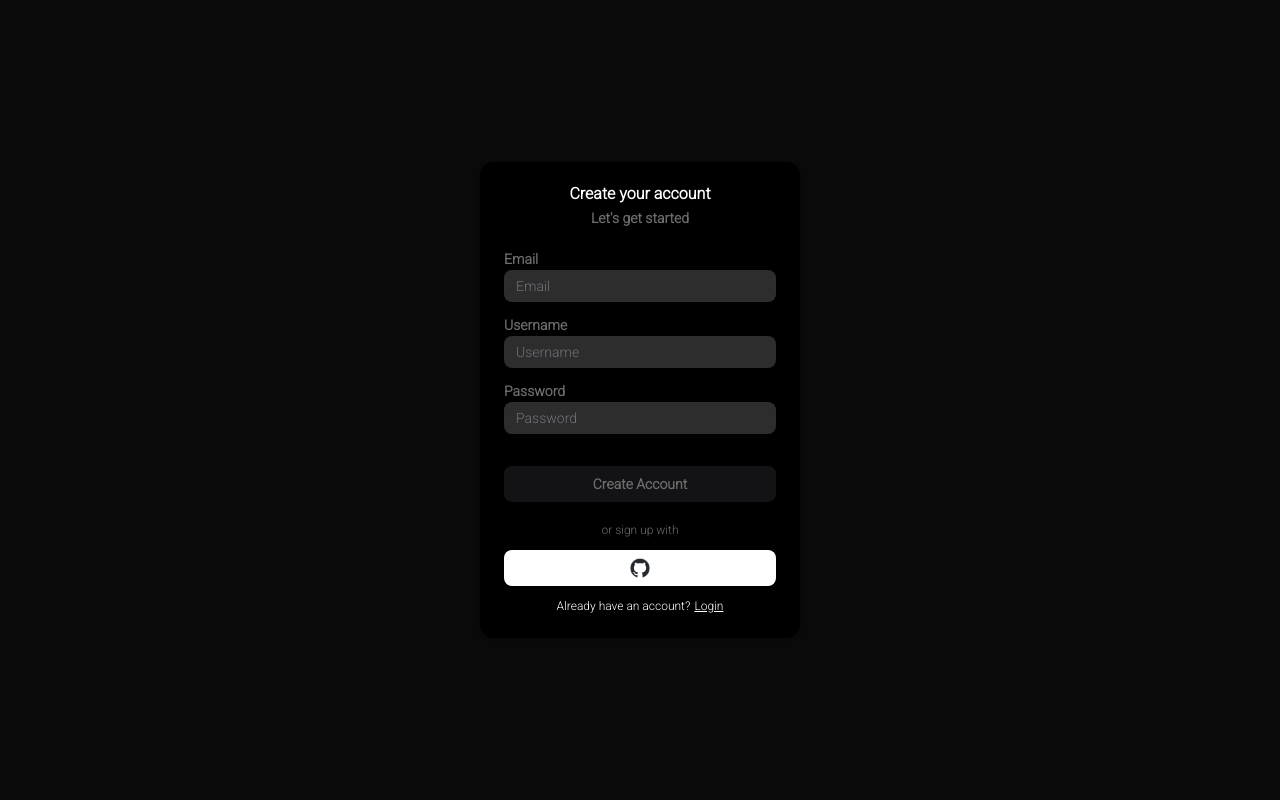
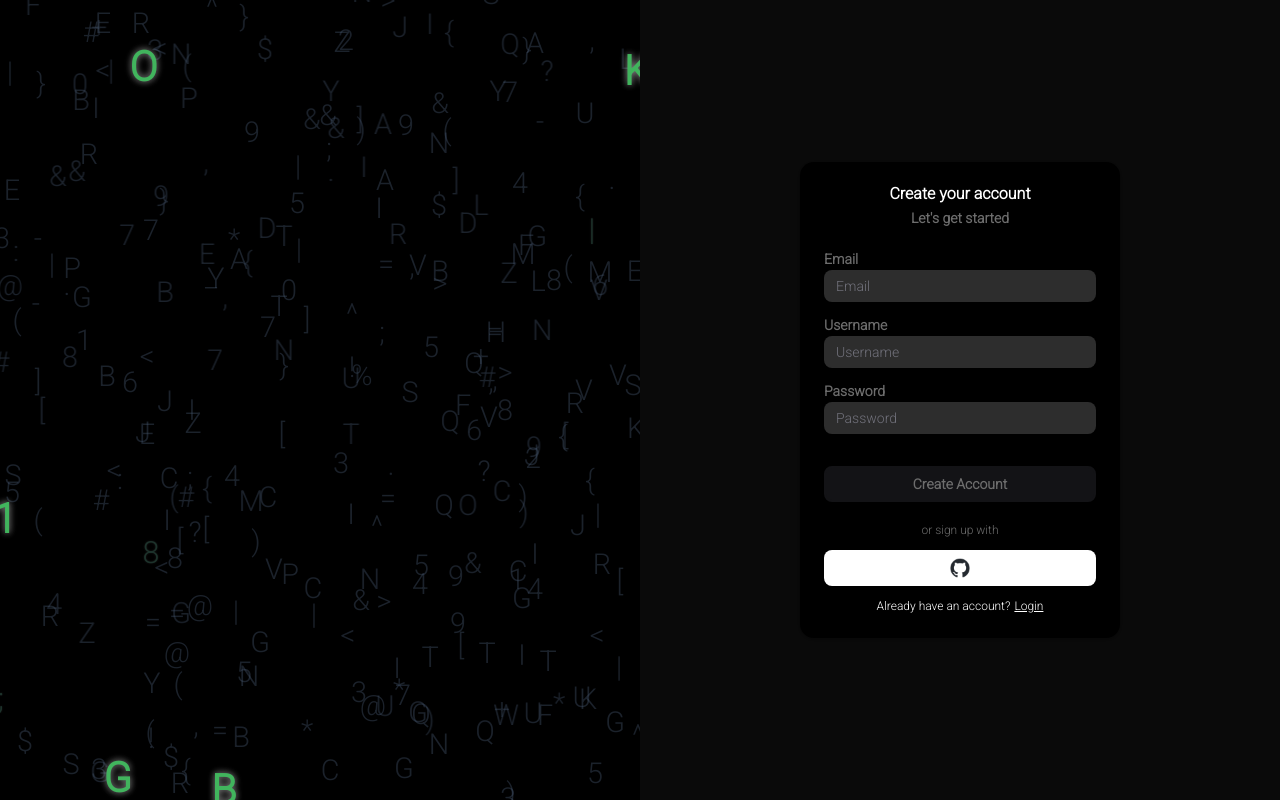
Before and after one commit to chrollo-lucifer-12/chess-fe, a Next.js app: page /signup in a window 1280 px wide. Built offline with nearby package versions, Linux system fonts and the light colour scheme.

Commit message:
added raining bg

```diff
--- /dev/null
+++ b/src/app/(auth)/_components/raining-bg.tsx
@@ -0,0 +1,113 @@
+"use client"
+
+import type React from "react"
+import { useState, useEffect, useCallback, useRef } from "react"
+
+interface Character {
+    char: string
+    x: number
+    y: number
+    speed: number
+}
+
+const RainingBg: React.FC = () => {
+    const [characters, setCharacters] = useState<Character[]>([])
+    const [activeIndices, setActiveIndices] = useState<Set<number>>(new Set())
+
+    const createCharacters = useCallback(() => {
+        const allChars = "ABCDEFGHIJKLMNOPQRSTUVWXYZ0123456789!@#$%^&*()_+-=[]{}|;:,.<>?"
+        const charCount = 300
+        const newCharacters: Character[] = []
+
+        for (let i = 0; i < charCount; i++) {
+            newCharacters.push({
+                char: allChars[Math.floor(Math.random() * allChars.length)],
+                x: Math.random() * 100,
+                y: Math.random() * 100,
+                speed: 0.1 + Math.random() * 0.3,
+            })
+        }
+
+        return newCharacters
+    }, [])
+
+    useEffect(() => {
+        setCharacters(createCharacters())
+    }, [createCharacters])
+
+    useEffect(() => {
+        const updateActiveIndices = () => {
+            const newActiveIndices = new Set<number>()
+            const numActive = Math.floor(Math.random() * 3) + 3
+            for (let i = 0; i < numActive; i++) {
+                newActiveIndices.add(Math.floor(Math.random() * characters.length))
+            }
+            setActiveIndices(newActiveIndices)
+        }
+
+        const flickerInterval = setInterval(updateActiveIndices, 50)
+        return () => clearInterval(flickerInterval)
+    }, [characters.length])
+
+    useEffect(() => {
+        let animationFrameId: number
+
+        const updatePositions = () => {
+            setCharacters(prevChars =>
+                prevChars.map(char => ({
+                    ...char,
+                    y: char.y + char.speed,
+                    ...(char.y >= 100 && {
+                        y: -5,
+                        x: Math.random() * 100,
+                        char: "ABCDEFGHIJKLMNOPQRSTUVWXYZ0123456789!@#$%^&*()_+-=[]{}|;:,.<>?"[
+                            Math.floor(Math.random() * "ABCDEFGHIJKLMNOPQRSTUVWXYZ0123456789!@#$%^&*()_+-=[]{}|;:,.<>?".length)
+                            ],
+                    }),
+                }))
+            )
+            animationFrameId = requestAnimationFrame(updatePositions)
+        }
+
+        animationFrameId = requestAnimationFrame(updatePositions)
+        return () => cancelAnimationFrame(animationFrameId)
+    }, [])
+
+    return (
+        <div className="relative w-full h-screen bg-black overflow-hidden">
+            {characters.map((char, index) => (
+                <span
+                    key={index}
+                    className={`absolute text-xs transition-colors duration-100 ${
+                        activeIndices.has(index)
+                            ? "text-[#00ff00] text-base scale-125 z-10 font-bold animate-pulse"
+                            : "text-slate-600 font-light"
+                    }`}
+                    style={{
+                        left: `${char.x}%`,
+                        top: `${char.y}%`,
+                        transform: `translate(-50%, -50%) ${activeIndices.has(index) ? 'scale(1.25)' : 'scale(1)'}`,
+                        textShadow: activeIndices.has(index)
+                            ? '0 0 8px rgba(255,255,255,0.8), 0 0 12px rgba(255,255,255,0.4)'
+                            : 'none',
+                        opacity: activeIndices.has(index) ? 1 : 0.4,
+                        transition: 'color 0.1s, transform 0.1s, text-shadow 0.1s',
+                        willChange: 'transform, top',
+                        fontSize: '1.8rem'
+                    }}
+                >
+          {char.char}
+        </span>
+            ))}
+
+            <style jsx global>{`
+        .dud {
+          color: #0f0;
+          opacity: 0.7;
+        }
+      `}</style>
+        </div>
+    )
+}
+
+export default RainingBg
--- a/src/app/(auth)/layout.tsx
+++ b/src/app/(auth)/layout.tsx
@@ -1,8 +1,15 @@
 import {ReactNode} from "react";
+import RainingBg from "@/app/(auth)/_components/raining-bg";
 
 const Layout = ({children} : {children : ReactNode}) => {
-    return <main className={"bg-[#0A0A0A] h-screen"}>
-        {children}
+    return <main className={"bg-[#0A0A0A] h-screen flex"}>
+        <div className={"w-[50%]"}>
+            <RainingBg/>
+        </div>
+       <div className={"w-[50%]"}>
+           {children}
+       </div>
+
     </main>
 }
 
--- a/src/app/(auth)/login/page.tsx
+++ b/src/app/(auth)/login/page.tsx
@@ -10,12 +10,12 @@ const LoginPage = () => {
     const [state, formAction, isPending] =  useActionState(loginAction, null);
 
     return <div className={"h-full w-full flex justify-center items-center"}>
-        <Card className={"bg-black border-none rounded-xl w-[25%]"}>
+        <Card className={"bg-black w-[50%] border-none rounded-xl"}>
             <CardHeader className={"flex flex-col justify-center items-center"}>
                 <CardTitle className={"text-white"}>Login to your account</CardTitle>
                 <CardDescription className={"text-inputtext font-semibold"}>Let's get started</CardDescription>
             </CardHeader>
-            <CardContent>
+            <CardContent className={"w-full"}>
                 <AuthForm state={state} formAction={formAction} signup={false} isPending={isPending}/>
             </CardContent>
         </Card>
--- a/src/app/(auth)/signup/page.tsx
+++ b/src/app/(auth)/signup/page.tsx
@@ -18,7 +18,7 @@ const SignupPage = () => {
   //  console.log(state?.errors)
 
     return <div className={"h-full w-full flex justify-center items-center"}>
-        <Card className={"bg-black border-none rounded-xl w-[25%]"}>
+        <Card className={"bg-black border-none rounded-xl w-[50%]"}>
             <CardHeader className={"flex flex-col justify-center items-center"}>
                 <CardTitle className={"text-white"}>Create your account</CardTitle>
                 <CardDescription className={"text-inputtext font-semibold"}>Let's get started</CardDescription>
--- a/src/components/auth-form/index.tsx
+++ b/src/components/auth-form/index.tsx
@@ -13,7 +13,7 @@ interface AuthFormProps {
 }
 
 const AuthForm = ({formAction,isPending,signup,state} : AuthFormProps) => {
-    return <form action={formAction} className={"flex flex-col gap-y-3"}>
+    return <form action={formAction} className={"flex flex-col gap-y-3 w-full"}>
         <FormGenerator inputType={"input"} name={"email"} label={"Email"} placeholder={"Email"}
                        type={"email"} error={state?.errors.email}/>
         {
```
